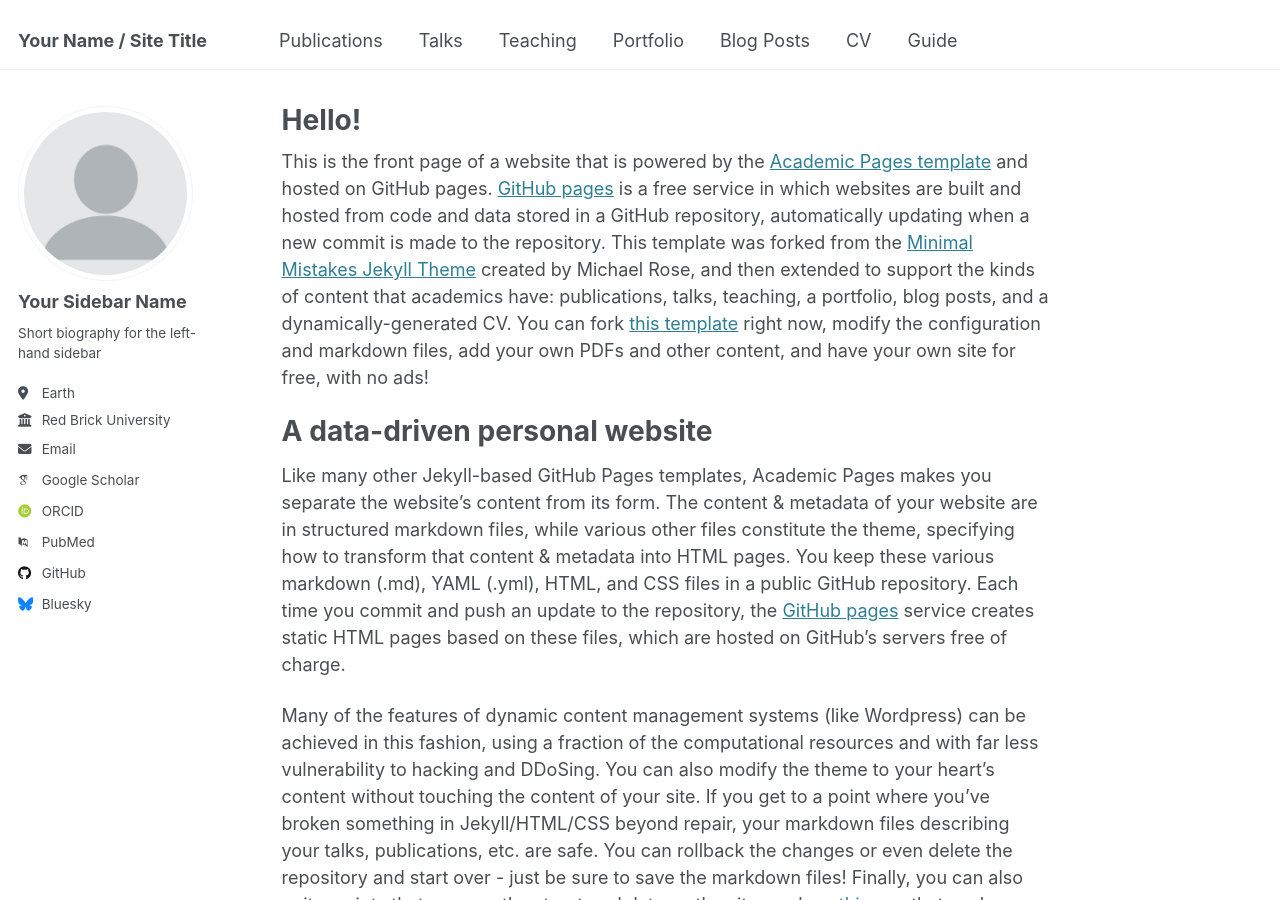
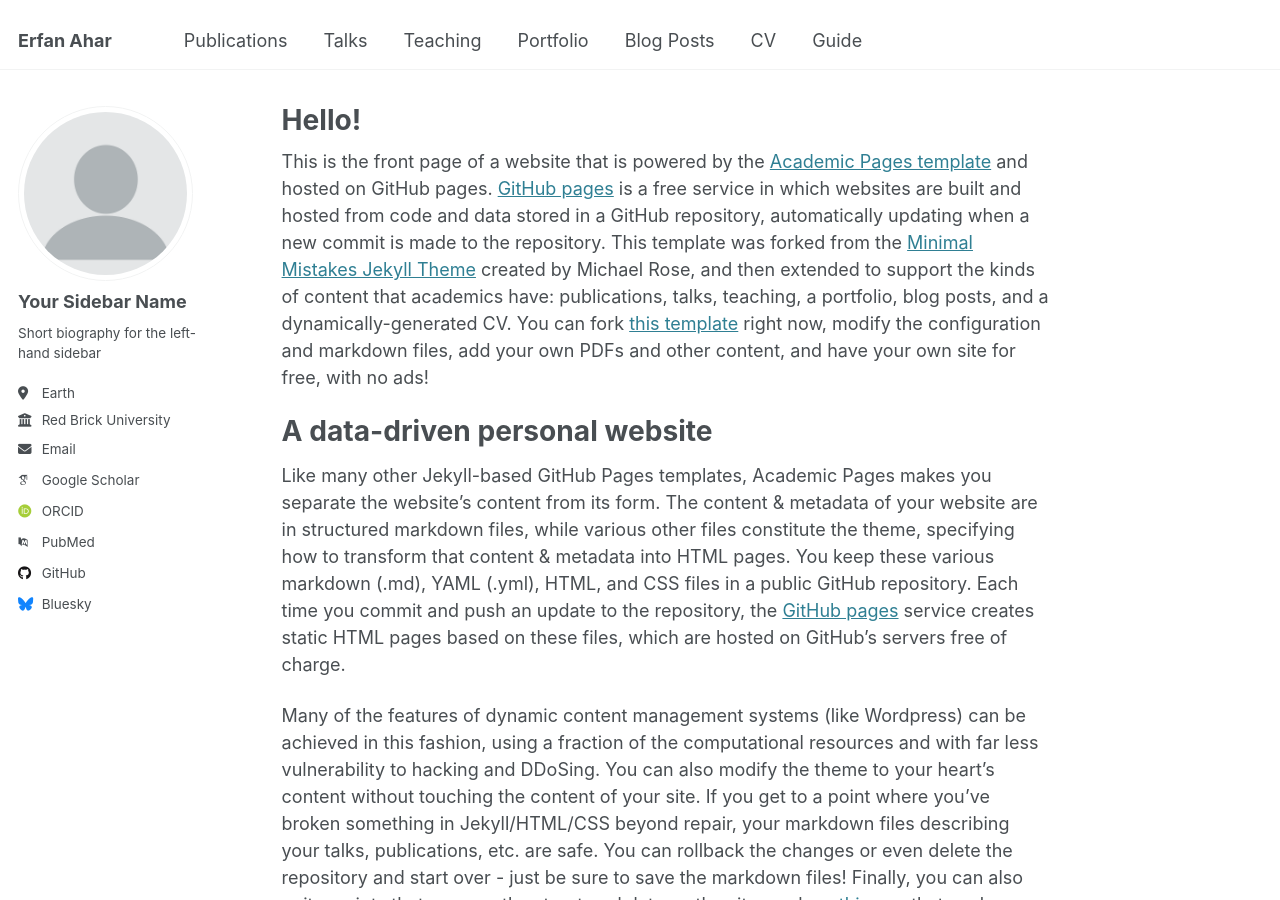
Before and after one commit to ErfanAhar/erfanahar.github.io, a Jekyll site: the page built from _pages/about.md, in a window 1280 px wide and 900 px high. Built offline with Jekyll 4.4.1, drawn with Linux system fonts in a browser that asks for light colours; some web fonts are replaced.

Commit message:
Update _config.yml

```diff
--- a/_config.yml
+++ b/_config.yml
@@ -9,7 +9,7 @@
 # Basic Site Settings
 locale                   : "en-US"
 site_theme               : "default"
-title                    : "Your Name / Site Title"
+title                    : "Erfan Ahar"
 title_separator          : "-"
 name                     : &name "Your Name"
 description              : &description "personal description"
```
